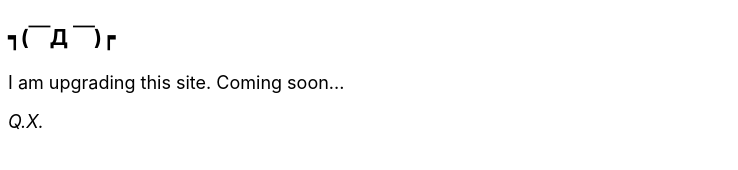
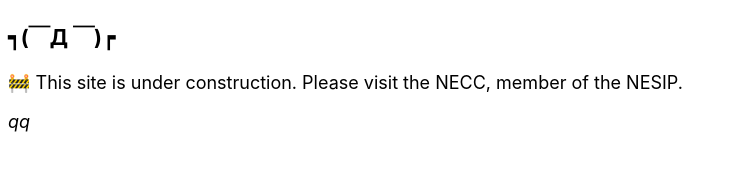
Before and after one commit to conmajia/conmajia.github.io, a plain HTML site: page index.html in a window 1280 px wide. Shown: the whole page, without its empty margins (0-738 px from the left). Drawn offline with Linux system fonts and the light colour scheme; a web font is replaced by a local one.

Commit message:
Update index.html

```diff
--- a/index.html
+++ b/index.html
@@ -20,7 +20,7 @@
   </head>
   <body>
     <h3>┑(￣Д ￣)┍</h3>
-    <p>I am upgrading this site. Coming soon...</p>
-    <cite>Q.X.</cite>
+    <p>🚧 This site is under construction. Please visit the NECC, member of the NESIP.</p>
+    <cite>qq</cite>
   </body>
 </html>
```
